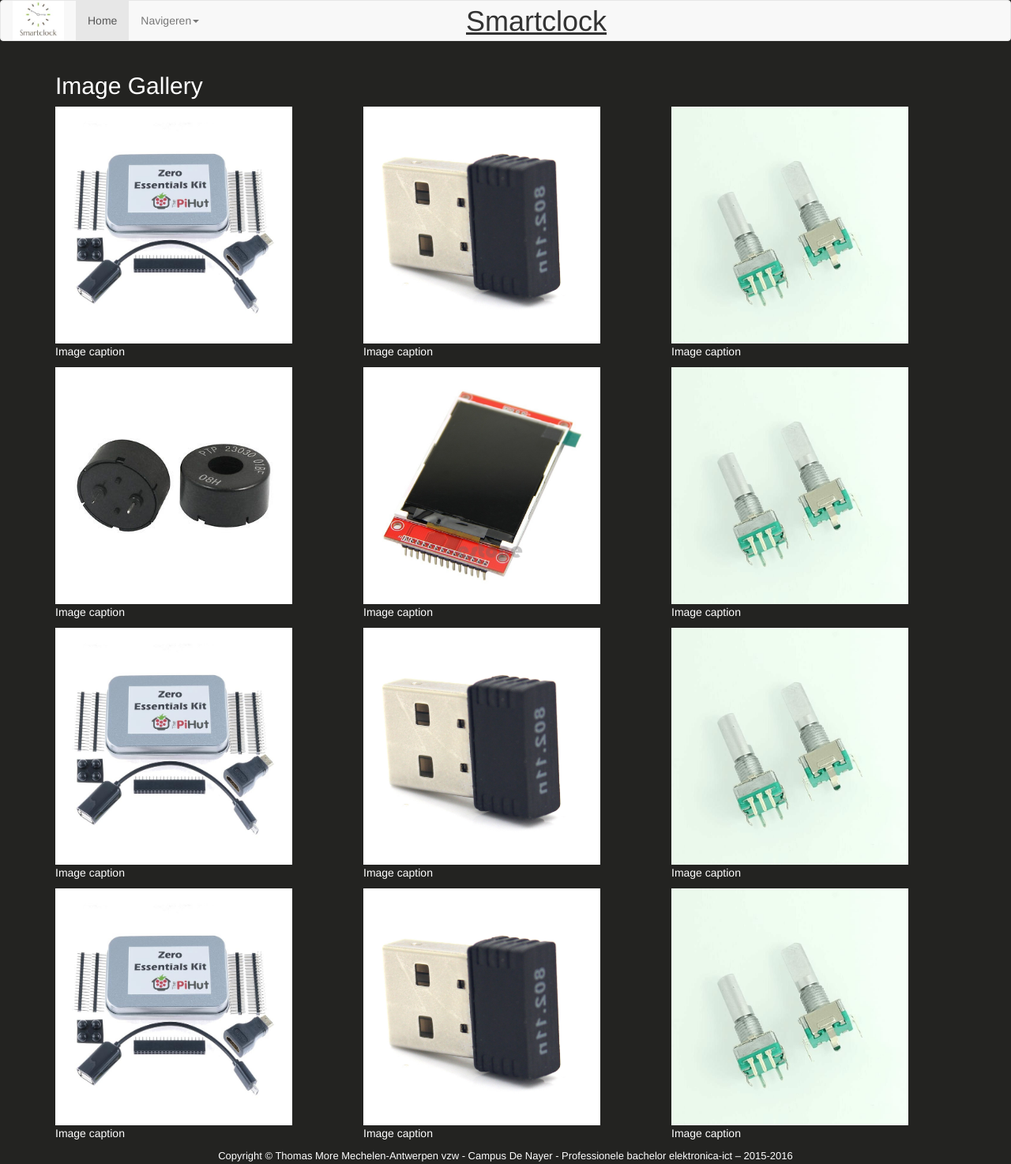
After one commit to dries007/Project2, a PHP site: page /pictures.php in a window 1280 px wide. The commit adds this page. Shown: the whole page at 79% size. Run offline with PHP 8.4, Linux system fonts and the light colour scheme.

Commit message:
Project 2 website templates

```diff
--- /dev/null
+++ b/Site/footer.php
@@ -0,0 +1,5 @@
+	<footer>
+		Copyright &copy; Thomas More Mechelen-Antwerpen vzw - Campus De Nayer - Professionele bachelor elektronica-ict – 2015-2016
+	</footer>
+</body>
+</html>
--- /dev/null
+++ b/Site/head.php
@@ -0,0 +1,15 @@
+<!doctype html>
+<html>
+<head>
+	<meta charset="utf-8"/>
+	<title>Smartclock website</title>
+	<!-- Latest compiled and minified CSS -->
+	<link rel="stylesheet" href="bootstrap-3.3.6-dist\css\bootstrap.min.css">
+	<!-- Optional theme -->
+	<link rel="stylesheet" href="bootstrap-3.3.6-dist\js\bootstrap.min.js">
+	<link rel="stylesheet" href="projectsite.css">
+	<script src="jquery-ui-1.11.4.custom\jquery-ui-1.11.4.custom\external\jquery\jquery.js"></script>
+	<!-- Latest compiled and minified JavaScript -->
+	<script src="bootstrap-3.3.6-dist\js\bootstrap.min.js"></script>
+</head>
+<body>
--- /dev/null
+++ b/Site/navigation.php
@@ -0,0 +1,31 @@
+	<nav class="navbar navbar-default">
+	  <div class="container-fluid">
+		<div class="navbar-header">
+		  <button type="button" class="navbar-toggle collapsed" data-toggle="collapse" data-target="#bs-example-navbar-collapse-1" aria-expanded="false">
+			<span class="sr-only">Toggle navigation</span>
+			<span class="icon-bar"></span>
+			<span class="icon-bar"></span>
+			<span class="icon-bar"></span>
+		  </button>
+		  <a class="navbar-brand" href="index.php"><img class="logo" src="logo.jpg" alt="Smartclock logo"></a>
+		</div>
+		<div class="collapse navbar-collapse" id="bs-example-navbar-collapse-1">
+		  <ul class="nav navbar-nav">
+			<li class="active"><a href="index.php">Home<span class="sr-only">(current)</span></a></li>
+			<li class="dropdown">
+			  <a href="#" class="dropdown-toggle" data-toggle="dropdown" role="button" aria-haspopup="true" aria-expanded="false">Navigeren<span class="caret"></span></a>
+			  <ul class="dropdown-menu">
+				<li><a href="Software.php">Software</a></li>
+				<li><a href="Hardware.php">Hardware</a></li>
+				<li><a href="pictures.php">foto's</a></li>
+				<li role="separator" class="divider"></li>
+				<li><a href="about.php">Over ons</a></li>
+			  </ul>
+			</li>
+		  </ul>
+		  <div class="title">
+			<h1>Smartclock</h1>
+		  </div>
+		</div><!-- /.navbar-collapse -->
+	  </div><!-- /.container-fluid -->
+	</nav>
--- /dev/null
+++ b/Site/pictures.php
@@ -0,0 +1,88 @@
+<?php include "head.php"; ?>
+<?php include "navigation.php"; ?>
+
+<div class="container">
+	<h2 class="contrasttext">Image Gallery</h2>
+	<div class="row">
+		<div class="col-md-4">
+			<img class="gridimage" src="pizerokit.jpg" alt="Raspberry Pi zero starter kit">
+			<div class="caption">
+				<p class="contrasttext"> Image caption </p>
+			</div>
+		</div>
+		<div class="col-md-4">
+			<img class="gridimage" src="WiFidongle.jpg" alt="WiFi dongle used">
+			<div class="caption">
+				<p class="contrasttext"> Image caption </p>
+			</div>
+		</div>
+		<div class="col-md-4">
+			<img class="gridimage" src="Rotaryencoders.jpg" alt="Rotary encoders with push function">
+			<div class="caption">
+				<p class="contrasttext"> Image caption </p>
+			</div>
+		</div>
+	  </div>
+	  <div class="row">
+		<div class="col-md-4">
+			<img class="gridimage" src="buzzer.jpg" alt="Back-up buzzer for alarm">
+			<div class="caption">
+				<p class="contrasttext"> Image caption </p>
+			</div>
+		</div>
+		<div class="col-md-4">
+			<img class="gridimage" src="screen.jpg" alt="SPI touchscreen">
+			<div class="caption">
+				<p class="contrasttext"> Image caption </p>
+			</div>
+		</div>
+		<div class="col-md-4">
+			<img class="gridimage" src="Rotaryencoders.jpg" alt="Rotary encoders with push function">
+			<div class="caption">
+				<p class="contrasttext"> Image caption </p>
+			</div>
+		</div>
+	  </div>
+	  <div class="row">
+		<div class="col-md-4">
+			<img class="gridimage" src="pizerokit.jpg" alt="Raspberry Pi zero starter kit">
+			<div class="caption">
+				<p class="contrasttext"> Image caption </p>
+			</div>
+		</div>
+		<div class="col-md-4">
+			<img class="gridimage" src="WiFidongle.jpg" alt="WiFi dongle used">
+			<div class="caption">
+				<p class="contrasttext"> Image caption </p>
+			</div>
+		</div>
+		<div class="col-md-4">
+			<img class="gridimage" src="Rotaryencoders.jpg" alt="Rotary encoders with push function">
+			<div class="caption">
+				<p class="contrasttext"> Image caption </p>
+			</div>
+		</div>
+	  </div>
+	  <div class="row">
+		<div class="col-md-4">
+			<img class="gridimage" src="pizerokit.jpg" alt="Raspberry Pi zero starter kit">
+			<div class="caption">
+				<p class="contrasttext"> Image caption </p>
+			</div>
+		</div>
+		<div class="col-md-4">
+			<img class="gridimage" src="WiFidongle.jpg" alt="WiFi dongle used">
+			<div class="caption">
+				<p class="contrasttext"> Image caption </p>
+			</div>
+		</div>
+		<div class="col-md-4">
+			<img class="gridimage" src="Rotaryencoders.jpg" alt="Rotary encoders with push function">
+			<div class="caption">
+				<p class="contrasttext"> Image caption </p>
+			</div>
+		</div>
+	  </div>
+</div>
+
+<?php include "footer.php"; ?>
--- a/Site/projectsite.css
+++ b/Site/projectsite.css
@@ -34,3 +34,18 @@ body
 {
 	background-color: #232321;
 }
+.gridimage
+{
+	width: 300px;
+	height: 300px;
+}
+.contrasttext
+{
+	color: white;
+}
+.logo
+{
+	max-width: 65px;
+	max-height: 65px;
+	margin-top:-15px;
+}
```
Also changed, not shown: Site/Hardware.php (added, +51 -0 lines), Site/Index.php (added, +57 -0 lines), Site/Projectsite.html (deleted, +0 -103 lines), Site/Software.php (added, +51 -0 lines), Site/about.php (added, +19 -0 lines), Site/Rotaryencoders.jpg (added), Site/WiFidongle.jpg (added), Site/buzzer.jpg (added), Site/logo.JPG (added), Site/pizerokit.jpg (added), Site/screen.jpg (added).
